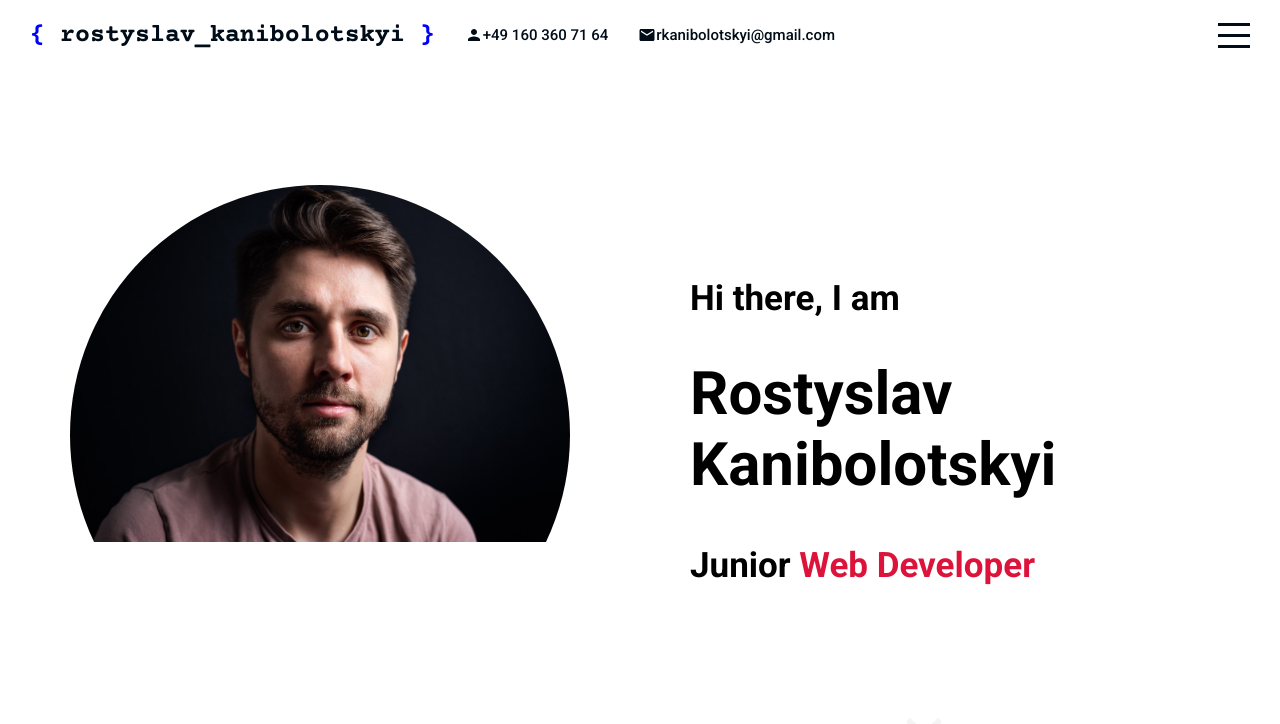
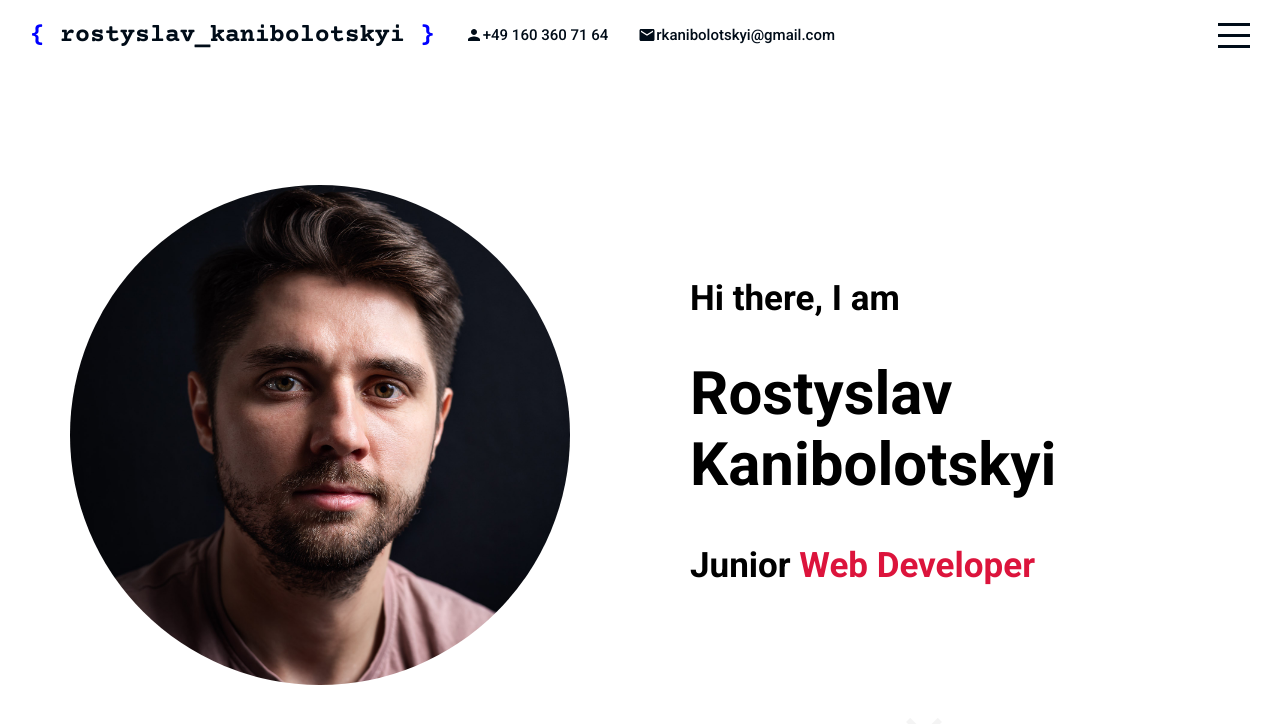
Before and after one commit to Rostysaurus/my_portfolio, a Next.js app: page / in a window 1280 px wide. Shown: the top 724 px of the page. Built offline with nearby package versions, Linux system fonts and the light colour scheme.

Commit message:
-image fix

```diff
--- a/components/intro/Intro.jsx
+++ b/components/intro/Intro.jsx
@@ -8,18 +8,18 @@ export default function Intro() {
 
   const textRef = useRef()
 
-  useEffect(() => {
-    init(textRef.current, {
-      showCursor: false,
-      strings: ['Web Developer' ]
-    })
-  }, [])
+  // useEffect(() => {
+  //   init(textRef.current, {
+  //     showCursor: false,
+  //     strings: ['Web Developer' ]
+  //   })
+  // }, [])
 
   return (
     <div className={classes.intro} id="intro">
       <div className={classes.left}>
         <div className={classes.imageContainer}>
-          <Image className={classes.img} src="/assets/myself_improved.jpg" alt="Rostyslav" width={700} height={500}/>
+          <img className={classes.img} src="/assets/myself_improved.jpg" alt="Rostyslav" />
         </div>
       </div>
       <div className={classes.right}>
```
